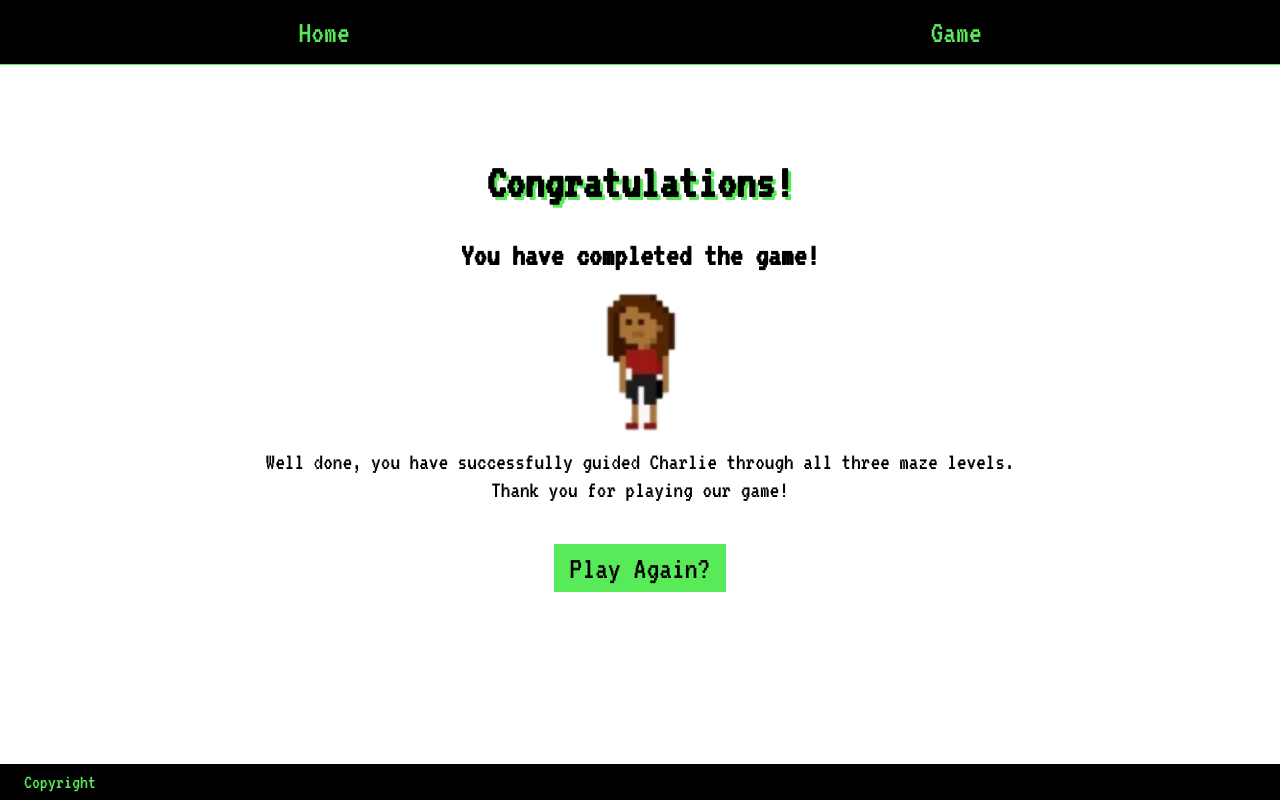
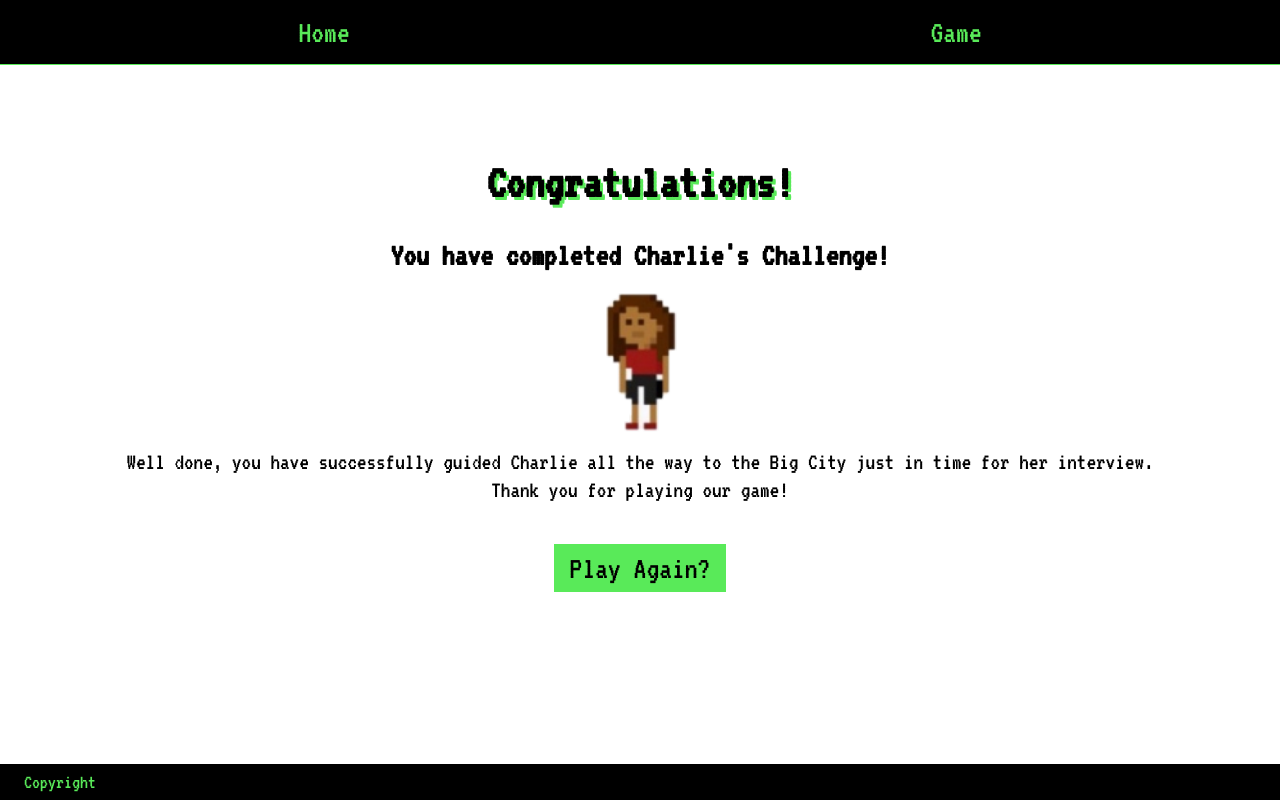
Before and after one commit to eleahkeith/23CSFinal, a plain HTML site: page game-complete.html in a window 1280 px wide. Drawn offline with Linux system fonts and the light colour scheme.

Commit message:
Updated the title and the actual text
Added the game name and aligned the text with the intro page

```diff
--- a/game-complete.html
+++ b/game-complete.html
@@ -7,7 +7,7 @@
   <link rel="stylesheet" type="text/css" href="css/styles.css">
   <link href="https://fonts.googleapis.com/css2?family=VT323&display=swap" rel="stylesheet">
   <link rel="icon" type="image/x-icon" href="images/favicon.ico">
-  <title>Game Completed</title>
+  <title>Charlie's Challenge Completed</title>
 </head>
 <body>
   <!-- Burger Menu -->
@@ -25,9 +25,9 @@
   <!-- Main Content -->
   <main class="container">
     <h1>Congratulations!<h1>
-    <h2>You have completed the game!</h2>
+    <h2>You have completed Charlie's Challenge!</h2>
     <img id="characterimage" src="images/characterIcon.png">
-    <p>Well done, you have successfully guided Charlie through all three maze levels.
+    <p>Well done, you have successfully guided Charlie all the way to the Big City just in time for her interview.
       <br>Thank you for playing our game!</p>
     <a class="button" href="levels/level-1.html">Play Again?</a>
   </main>
```
